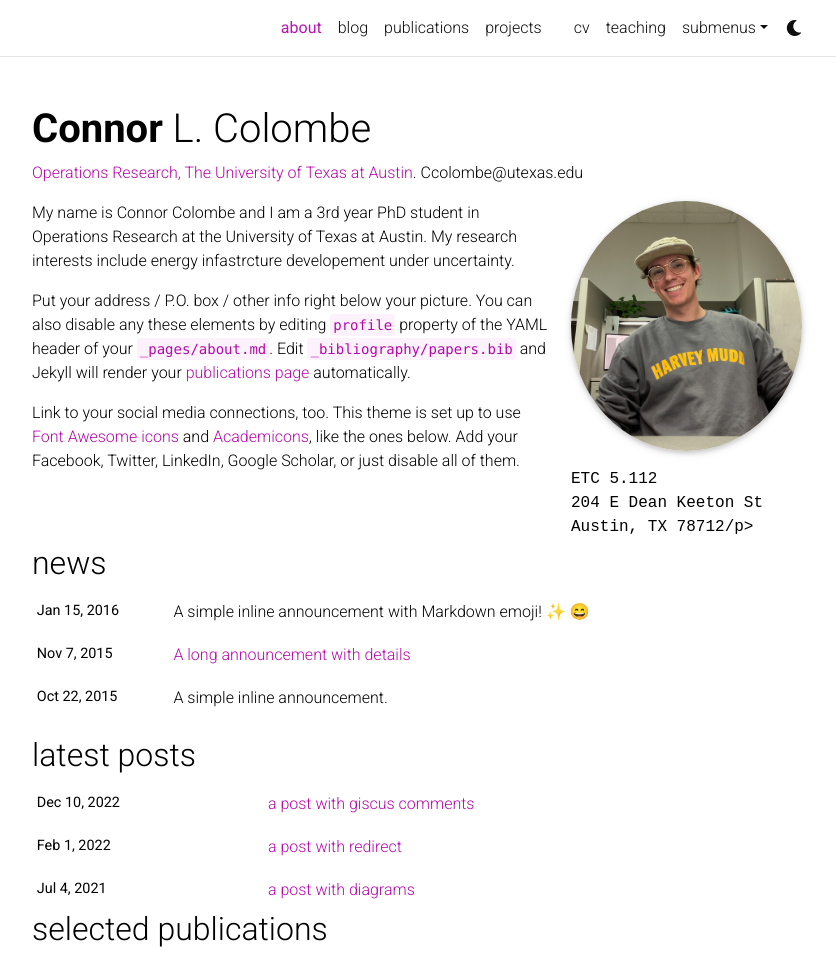
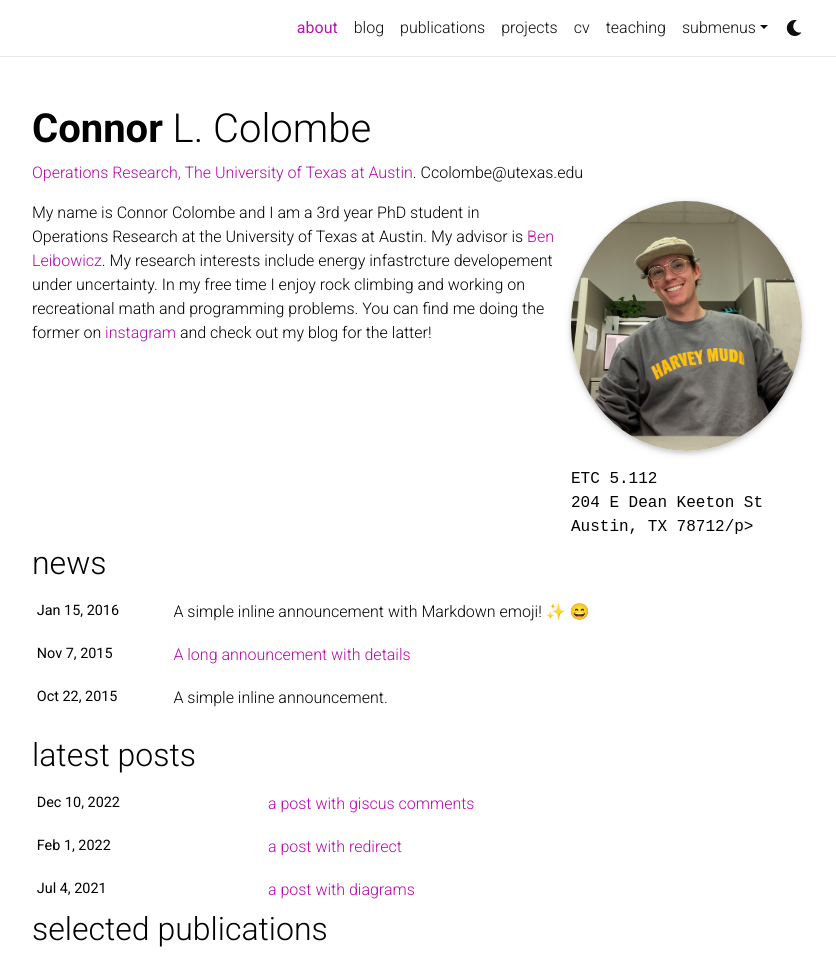
Before and after one commit to Ccolombe12/Ccolombe12.github.io, a Jekyll site: the page built from _pages/about.md, in a window 1280 px wide and 1266 px high, cut to the strip 0-977 px from the top of the window. Shown: the whole strip, without its empty margins (223-1059 px from the left). Built offline with Jekyll 4.4.1, drawn with Linux system fonts in a browser that asks for light colours; emoji names are drawn with the system emoji font; comment, search, counter and statistics services are not loaded; a style sheet for code colours, icons or effects is not loaded.

Commit message:
newer even still

```diff
--- a/_bibliography/papers.bib
+++ b/_bibliography/papers.bib
@@ -1,9 +1,11 @@
 ---
 ---
+
 @misc{colombe_approximating_2021,
 	title = {Approximating the ({Continuous}) {Fr}{\textbackslash}'echet {Distance}},
 	url = {http://arxiv.org/abs/2007.07994},
 	doi = {10.48550/arXiv.2007.07994},
+	bibtex_show={true},
 	abstract = {We describe the first strongly subquadratic time algorithm with subexponential approximation ratio for approximately computing the Fr{\textbackslash}'echet distance between two polygonal chains. Specifically, let \$P\$ and \$Q\$ be two polygonal chains with \$n\$ vertices in \$d\$-dimensional Euclidean space, and let \${\textbackslash}alpha {\textbackslash}in [{\textbackslash}sqrt\{n\}, n]\$. Our algorithm deterministically finds an \$O({\textbackslash}alpha)\$-approximate Fr{\textbackslash}'echet correspondence in time \$O((n{\textasciicircum}3 / {\textbackslash}alpha{\textasciicircum}2) {\textbackslash}log n)\$. In particular, we get an \$O(n)\$-approximation in near-linear \$O(n {\textbackslash}log n)\$ time, a vast improvement over the previously best know result, a linear time \$2{\textasciicircum}\{O(n)\}\$-approximation. As part of our algorithm, we also describe how to turn any approximate decision procedure for the Fr{\textbackslash}'echet distance into an approximate optimization algorithm whose approximation ratio is the same up to arbitrarily small constant factors. The transformation into an approximate optimization algorithm increases the running time of the decision procedure by only an \$O({\textbackslash}log n)\$ factor.},
 	urldate = {2023-04-09},
 	publisher = {arXiv},
--- a/_config.yml
+++ b/_config.yml
@@ -36,7 +36,7 @@
 repo_theme_light: default       # https://github.com/anuraghazra/github-readme-stats/blob/master/themes/README.md
 repo_theme_dark: dark           # https://github.com/anuraghazra/github-readme-stats/blob/master/themes/README.md
 repo_trophies:
-  enabled: true
+  enabled: false
   theme_light: flat    # https://github.com/ryo-ma/github-profile-trophy
   theme_dark: gitdimmed  # https://github.com/ryo-ma/github-profile-trophy
 
--- a/_pages/about.md
+++ b/_pages/about.md
@@ -18,8 +18,4 @@
 social: true  # includes social icons at the bottom of the page
 ---
 
-My name is Connor Colombe and I am a 3rd year PhD student in Operations Research at the University of Texas at Austin. My research interests include energy infastrcture developement under uncertainty.
-
-Put your address / P.O. box / other info right below your picture. You can also disable any these elements by editing `profile` property of the YAML header of your `_pages/about.md`. Edit `_bibliography/papers.bib` and Jekyll will render your [publications page](/al-folio/publications/) automatically.
-
-Link to your social media connections, too. This theme is set up to use [Font Awesome icons](http://fortawesome.github.io/Font-Awesome/) and [Academicons](https://jpswalsh.github.io/academicons/), like the ones below. Add your Facebook, Twitter, LinkedIn, Google Scholar, or just disable all of them.
+My name is Connor Colombe and I am a 3rd year PhD student in Operations Research at the University of Texas at Austin. My advisor is [Ben Leibowicz](https://sites.utexas.edu/leibowicz/). My research interests include energy infastrcture developement under uncertainty. In my free time I enjoy rock climbing and working on recreational math and programming problems. You can find me doing the former on [instagram](https://www.instagram.com/connorcolombe/) and check out my blog for the latter!
```
Also changed, not shown: _pages/cv.md (+1 -1 lines), _pages/publications.md (+1 -1 lines), _pages/repositories.md (deleted, +0 -44 lines), _posts/2022-02-01-redirect.md (+1 -1 lines), 2 other files.
